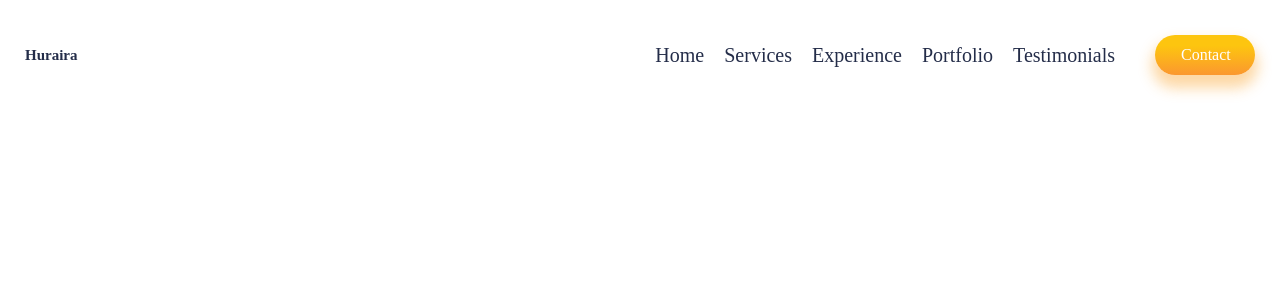
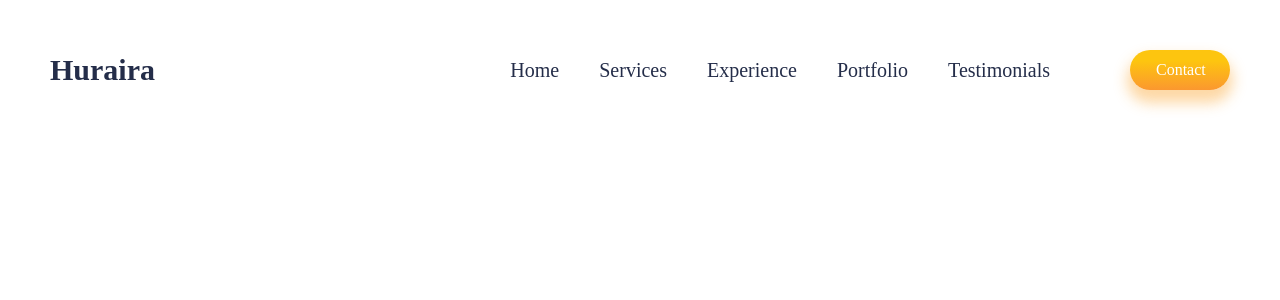
Before and after one commit to iamhuraira/personal_portfolio_website, a React (Create React App) app: page / in a window 1280 px wide. Shown: the top 300 px of the page. Built offline with nearby package versions, Linux system fonts and the light colour scheme; a web font is replaced by a local one.

Commit message:
finalize Navbar

```diff
--- a/public/index.html
+++ b/public/index.html
@@ -10,18 +10,7 @@
     <link href="//db.onlinewebfonts.com/c/00561b492d88a5287a5def1e83a34882?family=Gumela" rel="stylesheet"
       type="text/css" />
     <style>
-      * {
-        font-family: 'Gumela';
-        font-weight: normal;
-        font-size: 20px;
-      }
 
-
-
-
-      body {
-        margin: 0;
-      }
     </style>
     <!-- <link rel="apple-touch-icon" href="%PUBLIC_URL%/logo192.png" /> -->
     <!--
--- a/src/App.css
+++ b/src/App.css
@@ -12,7 +12,7 @@
 }
 
 .App {
-    padding: 0.5rem 3.5rem;
+    padding: 30px 50px;
 
     overflow: hidden;
     color: var(--black);
@@ -55,10 +55,10 @@
     }
 }
 
-@media screen and (min-width : 780px) {
+/* @media screen and (min-width : 780px) {
     .App {
         padding: 1.5rem 2.5rem;
 
 
     }
-}
+} */
--- a/src/components/NavBar/Navbar.css
+++ b/src/components/NavBar/Navbar.css
@@ -9,11 +9,11 @@
     flex: 1;
     align-self: center;
     display: flex;
-    gap: 2rem;
+    gap: 4rem;
 }
 
 .n-name {
-    font-size: 1.5rem;
+    font-size: 3rem;
     font-weight: bold;
 
 }
@@ -38,19 +38,22 @@
 
 .n-list>ul {
     display: flex;
-    gap: 2rem;
-    margin-right: 4rem;
+    gap: 4rem;
+    margin-right: 8rem;
     list-style: none;
     cursor: pointer;
 }
 
-.n-list>ul>li:hover {
+.n-list ul li:hover {
     cursor: pointer;
     color: var(--orange);
+
+
 }
 
 
-@media screen and (max-width : 320px) {
+
+@media screen and (max-width : 815px) {
     .n-list {
         display: none;
     }
@@ -65,6 +68,23 @@
 
     }
 }
+
+
+@media screen and (min-width : 815px)  and (max-width : 980px) {
+    .n-left {
+
+        gap: 2rem;
+    }
+
+    .n-list>ul {
+        gap: 2rem;
+        margin-right: 4rem;
+
+    }
+}
+
+
+
 
 
 
--- a/src/index.css
+++ b/src/index.css
@@ -1,7 +1,15 @@
-html{
+html {
   font-size: 62.5%;
   /* 62.5% --> 10Px --> 1rem */
 }
+
+* {
+
+  font-family: Gumela;
+
+  font-size: 2rem;
+}
+
 body {
   margin: 0 auto;
   width: 100%;
@@ -17,12 +25,14 @@ code {
   font-family: source-code-pro, Menlo, Monaco, Consolas, 'Courier New',
     monospace;
 }
+
 .slick-list,
 .slick-slider,
 .slick-track {
   padding: 2rem 0;
 }
-.center .slick-center .projectClass{
+
+.center .slick-center .projectClass {
   transform: scale(1.3);
   position: relative;
   z-index: 10000;
@@ -31,10 +41,12 @@ background: var(--orange);
   pointer-events: all;
   opacity: 1;
 }
-.center .projectClass{
+
+.center .projectClass {
   opacity: 0.7;
   pointer-events: none;
 }
+/*
 @media screen and (min-width: 320) {
   body {
     margin: 0 auto;
@@ -47,13 +59,14 @@ opacity: 1;
 
 
 @media screen and (max-width: 990px) {
-  .center .slick-center .projectClass{
+  .center .slick-center .projectClass {
     transform: scale(1);
 
   }
+
   .center .projectClass {
     opacity: 1;
     pointer-events: all;
   }
 
-}
+} */
```
Lines whose indentation alone changed are shown as unchanged.
